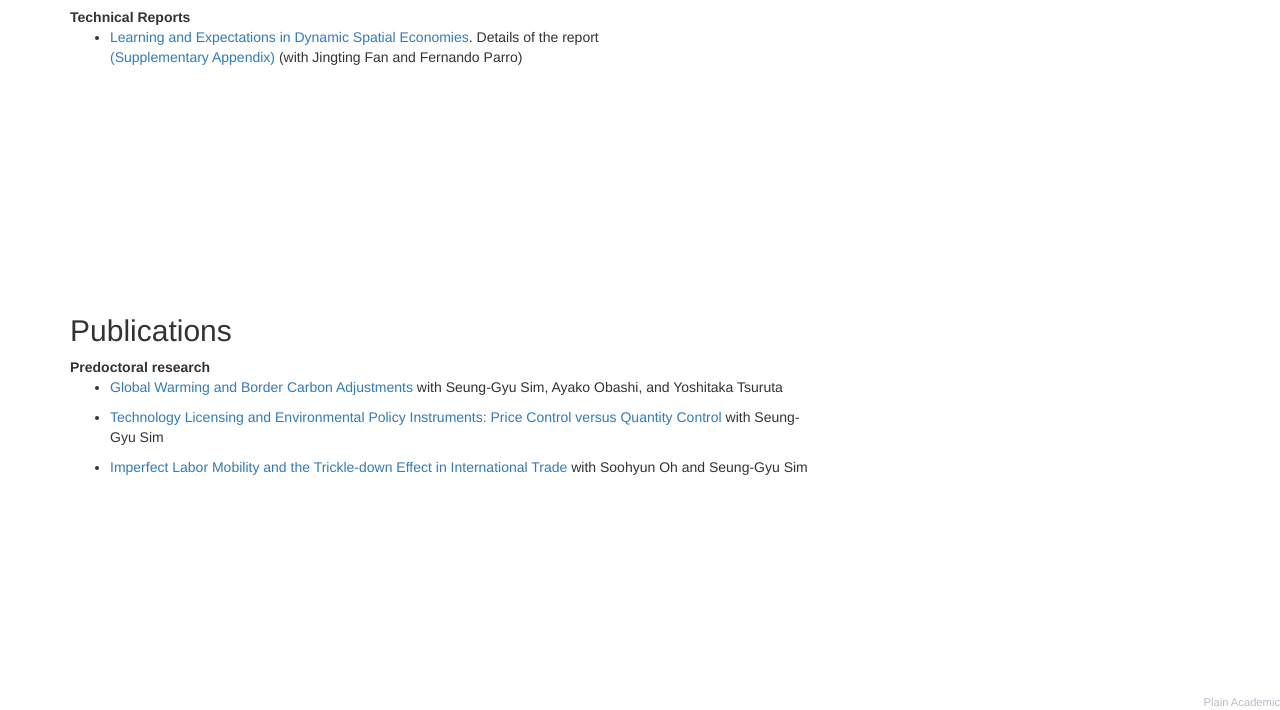
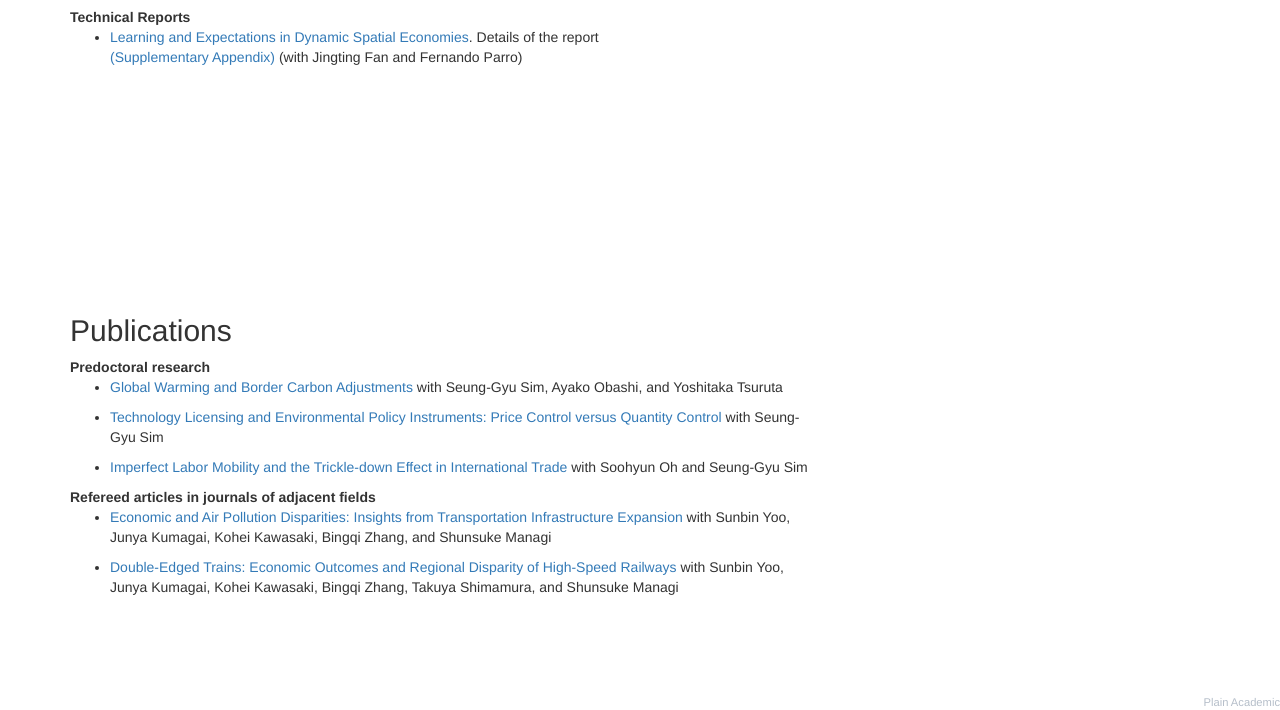
Before and after one commit to SungwanH/SungwanH.github.io, a plain HTML site: page index.html in a window 1280 px wide. Shown: the part 577-1287 px from the top of the page. Drawn offline with nearby package versions, Linux system fonts and the light colour scheme.

Commit message:
Update index.html

```diff
--- a/index.html
+++ b/index.html
@@ -108,6 +108,14 @@
                 <ul>
                 <li class="paper" words="add, your, keywords, here"><a href="https://www.emeraldinsight.com/doi/full/10.1108/JKT-09-2017-0084">Imperfect Labor Mobility and the Trickle-down Effect in International Trade</a> with Soohyun Oh and Seung-Gyu Sim</li>
                 </ul>
+	        <strong>Refereed articles in journals of adjacent fields</strong><br/>
+                <ul>
+                <li class="paper" words="add, your, keywords, here"><a href="https://www.sciencedirect.com/science/article/pii/S1361920923003784">Economic and Air Pollution Disparities: Insights from Transportation Infrastructure Expansion</a> with Sunbin Yoo, Junya Kumagai, Kohei Kawasaki, Bingqi Zhang, and Shunsuke Managi</li>
+                </ul>
+
+                <ul>
+                <li class="paper" words="add, your, keywords, here"><a href="https://www.sciencedirect.com/science/article/abs/pii/S0967070X23000227">Double-Edged Trains: Economic Outcomes and Regional Disparity of High-Speed Railways</a> with Sunbin Yoo, Junya Kumagai, Kohei Kawasaki, Bingqi Zhang, Takuya Shimamura, and Shunsuke Managi</li>
+                </ul>
             </div>
 
 
```
